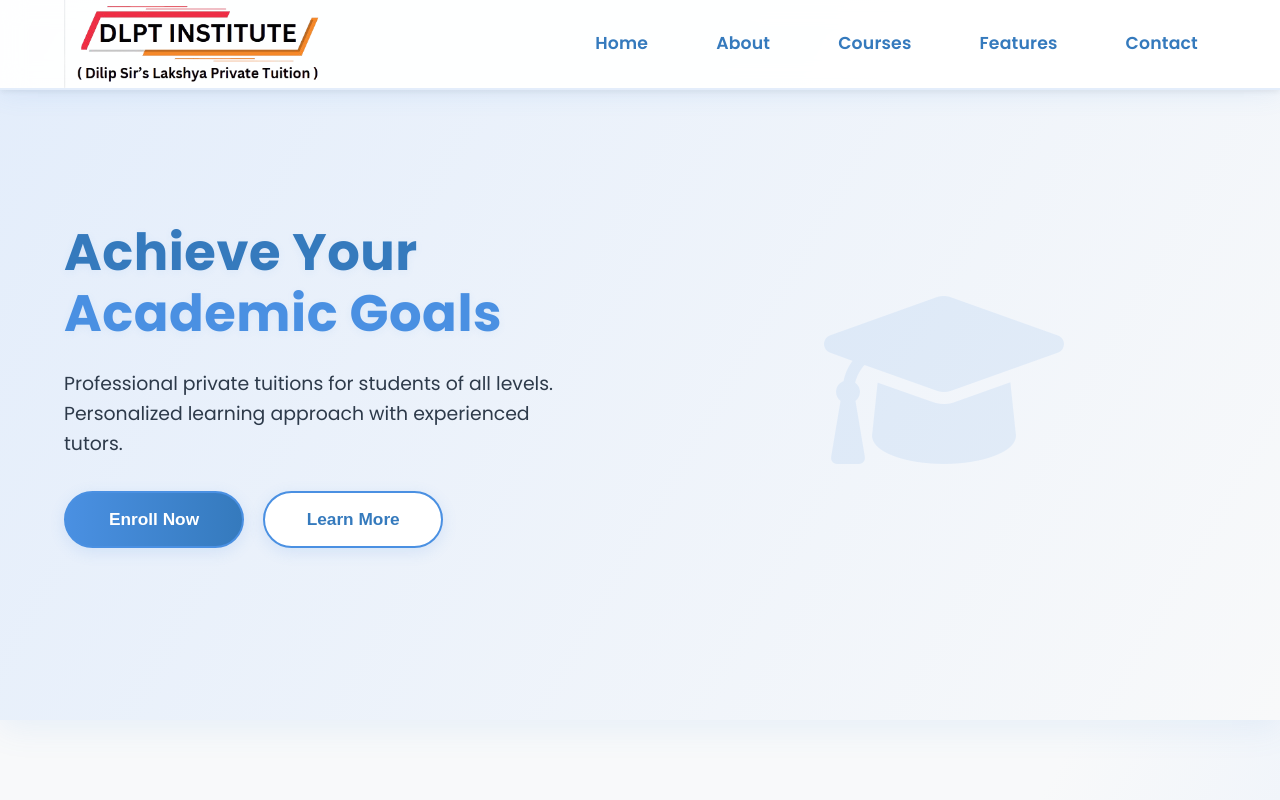
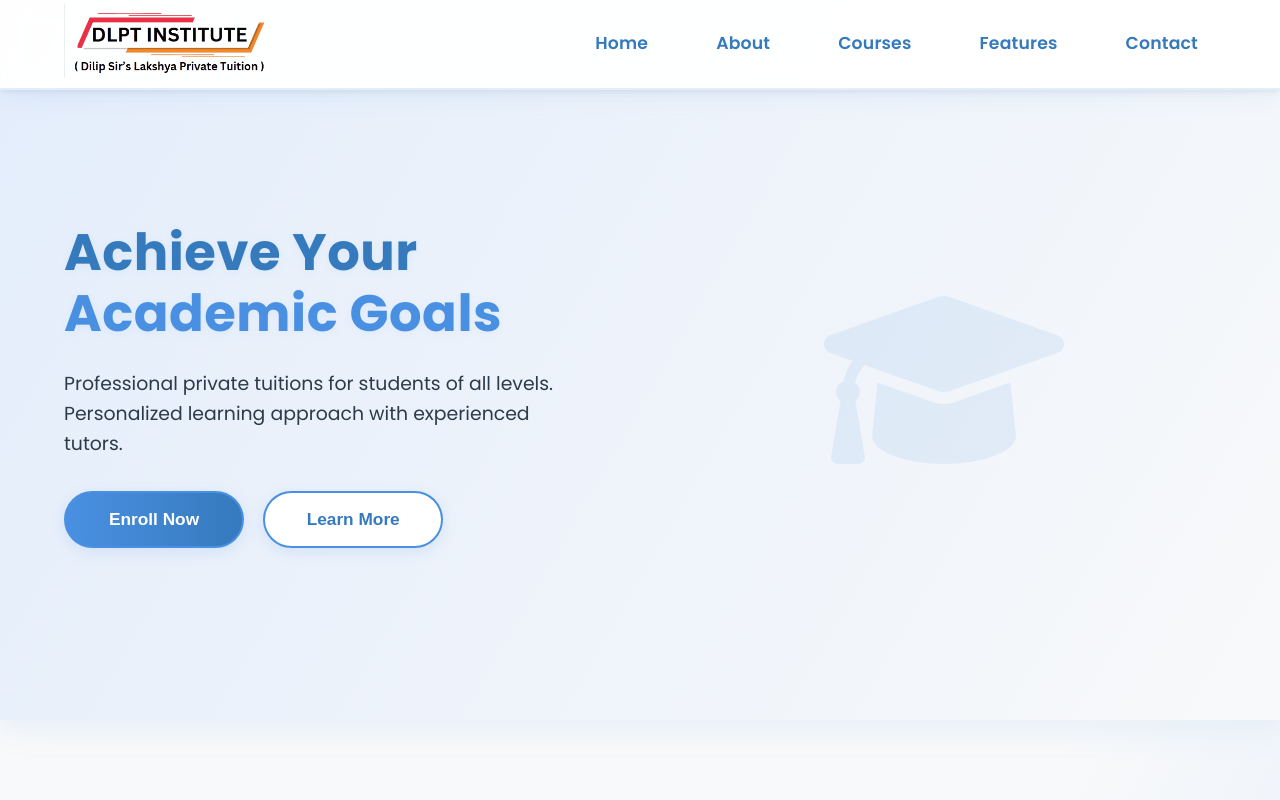
Before and after one commit to kshitij7632/dlpt, a plain HTML site: page index.html in a window 1280 px wide. Shown: the top 800 px of the page. Drawn offline with Linux system fonts and the light colour scheme.

Commit message:
Update index.html

```diff
--- a/index.html
+++ b/index.html
@@ -1205,7 +1205,7 @@
     <nav class="navbar">
         <div class="nav-container">
             <div class="nav-logo">
-                <div> <img src="logo.png" alt="Lakshya Private Tuitions Logo" style="height:95px;">
+                <div> <img src="logo.png" alt="Lakshya Private Tuitions Logo" style="height:75px; width:auto; transition: height 0.3s ease;">
                 </div>
             </div>
             <ul class="nav-menu">
```
